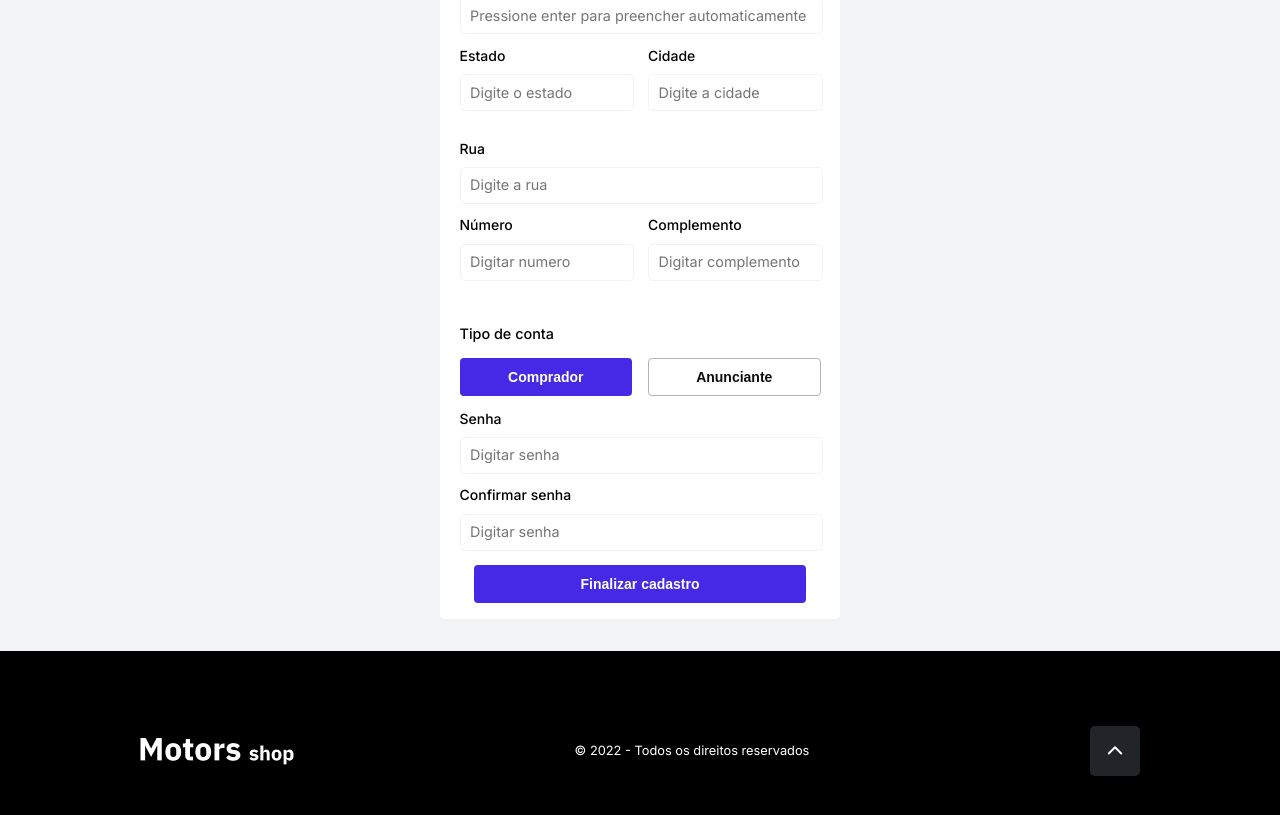
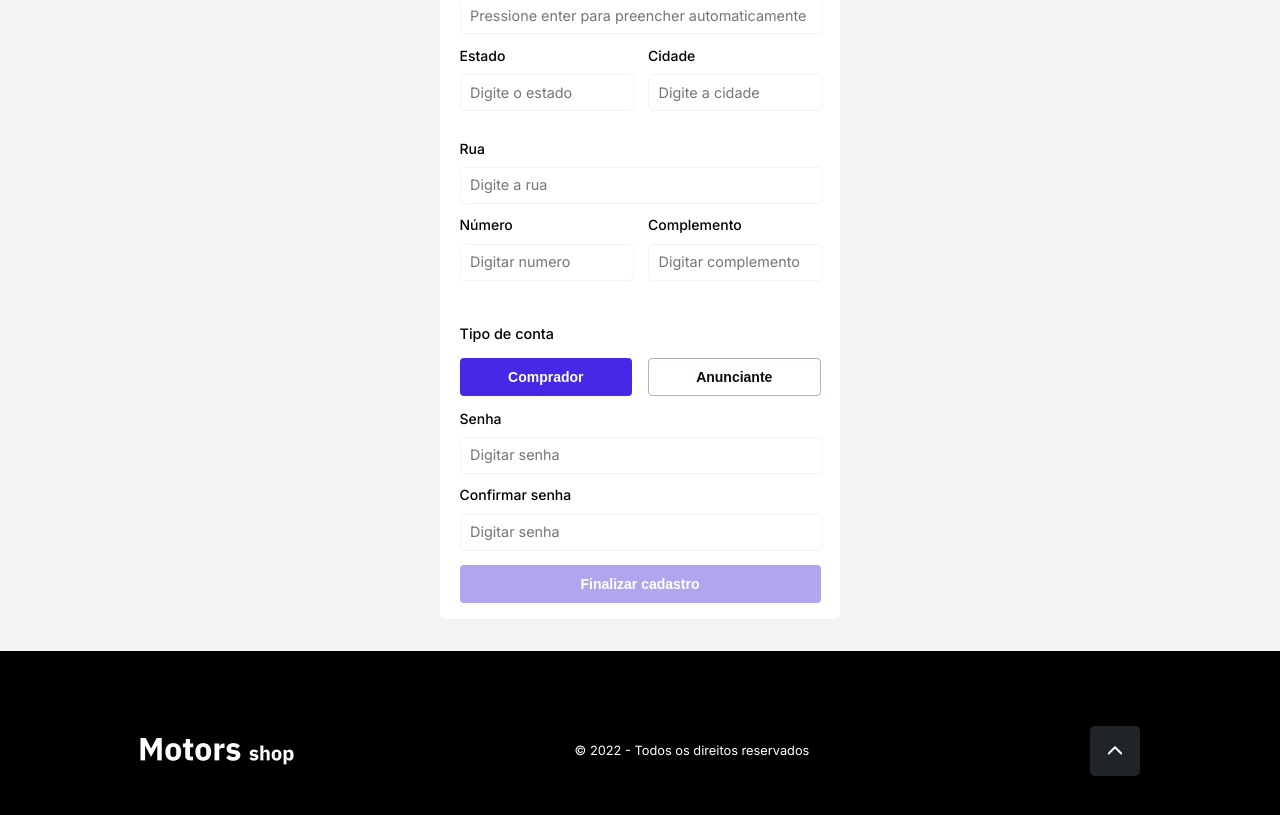
Before and after one commit to KA-05-Motors-Shop/motor-shop-m6-t9-g05, a React (Vite) app: page /register in a window 1280 px wide. Shown: the part 814-1629 px from the top of the page. Built offline with nearby package versions, Linux system fonts and the light colour scheme.

Commit message:
fix: enabling button after all fields are filled

```diff
--- a/src/components/Modals/ModalCreateAd/index.tsx
+++ b/src/components/Modals/ModalCreateAd/index.tsx
@@ -55,7 +55,7 @@ const CreateAd = () => {
     setValue,
   } = useForm<CreateAdProps>({
     resolver: yupResolver(createAdSchema),
-    mode: 'onBlur'
+    mode: "onBlur",
   });
 
   const renderInputs = () => {
@@ -67,9 +67,8 @@ const CreateAd = () => {
   };
 
   const onSubmit = async (data: CreateAdProps) => {
-    // await createAd(data);
-
-    reset()
+    await createAd(data);
+    reset();
   };
 
   return (
--- a/src/pages/Register/index.tsx
+++ b/src/pages/Register/index.tsx
@@ -60,7 +60,7 @@ const Register = () => {
   const {
     register,
     handleSubmit,
-    formState: { errors },
+    formState: { errors, isValid },
     setValue,
   } = useForm<RegisterProps>({
     resolver: yupResolver(registerSchema),
@@ -264,7 +264,12 @@ const Register = () => {
             </DivPassword>
 
             <Div>
-              <Button height={38} type="submit">
+              <Button
+                height={38}
+                type="submit"
+                bgcolor={isValid ? theme.colors.brand1 : theme.colors.brand3}
+                disabled={isValid ? false : true}
+              >
                 Finalizar cadastro
               </Button>
             </Div>
--- a/src/pages/Register/styles.ts
+++ b/src/pages/Register/styles.ts
@@ -192,5 +192,6 @@ export const Div = styled.div`
 
   > button {
     width: 100%;
+    max-width: 361px;
   }
 `;
```
